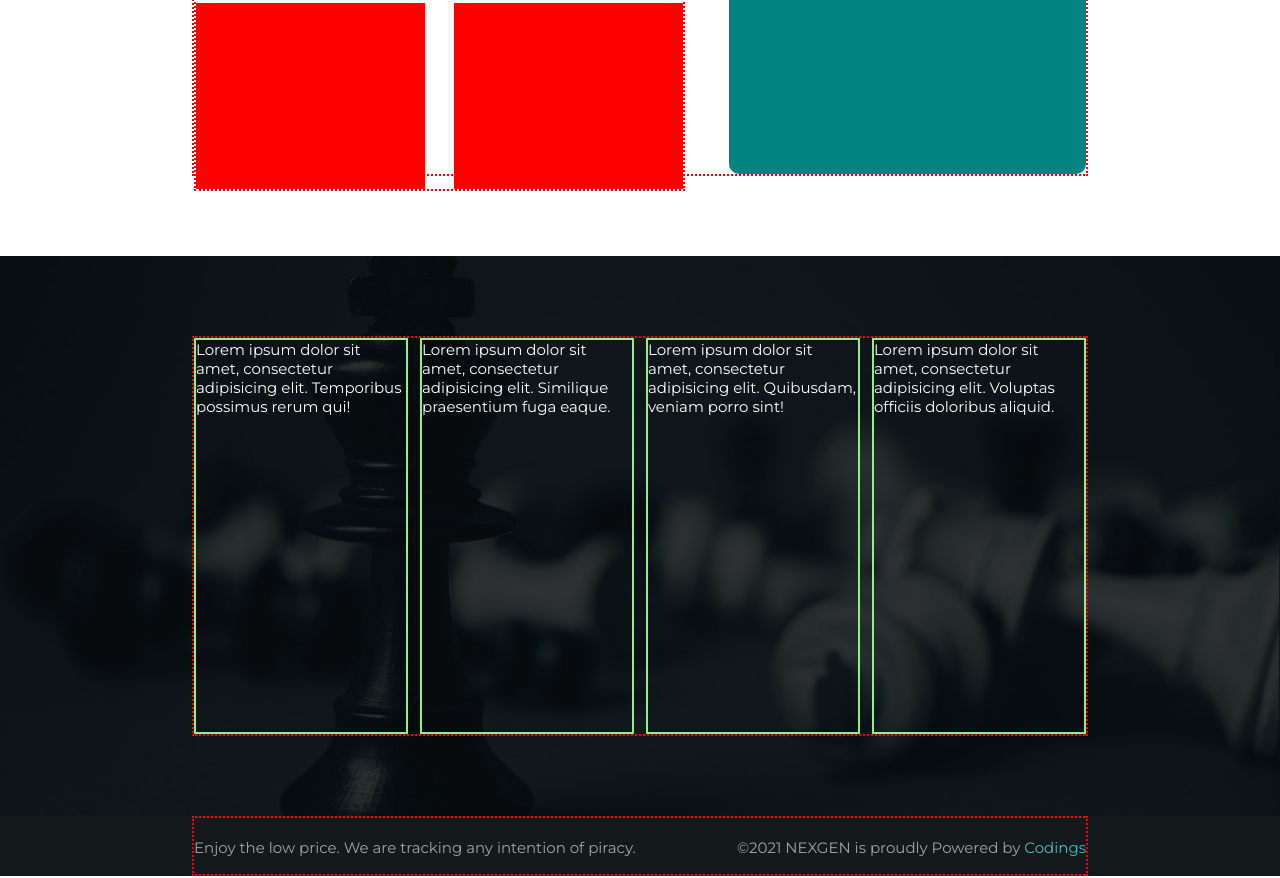
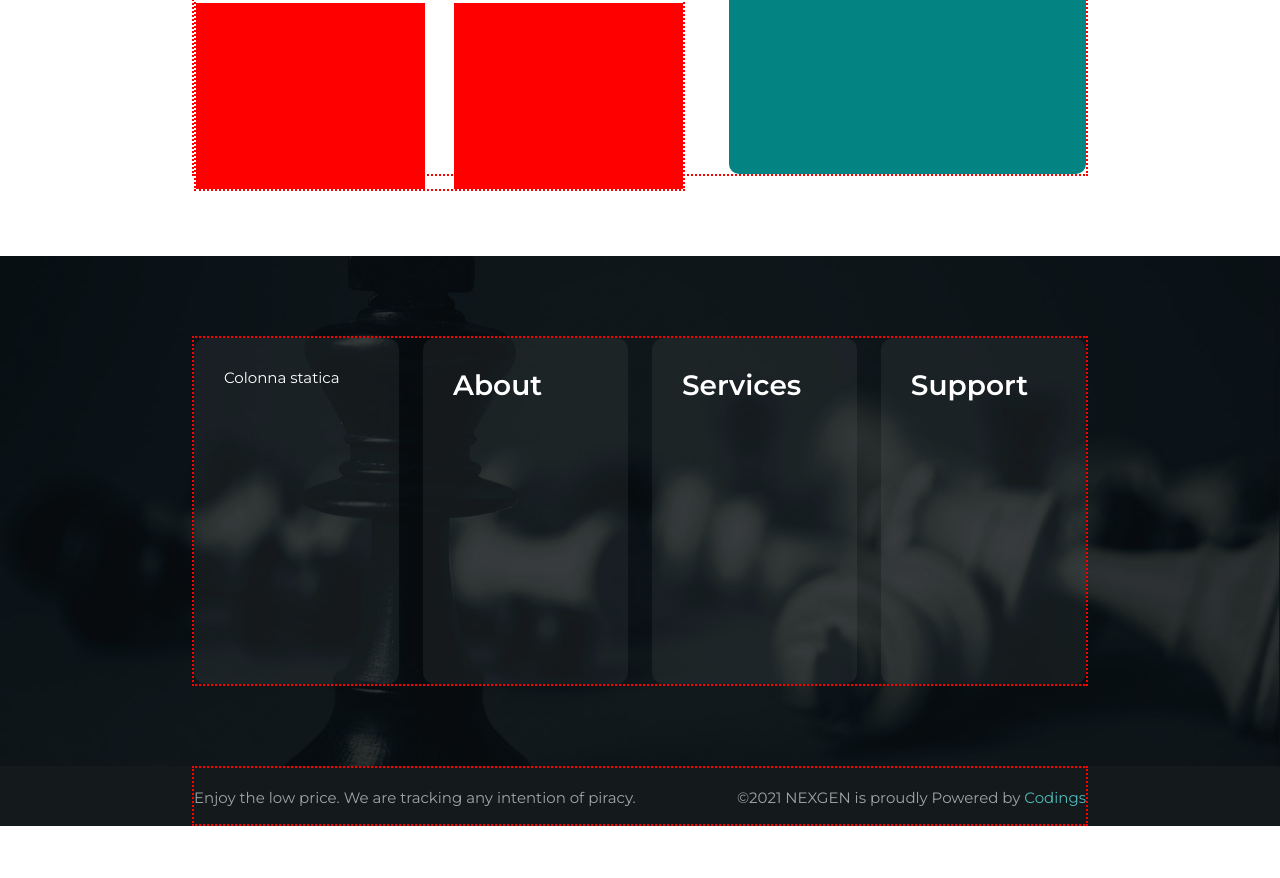
Before and after one commit to giuseppedagostino/proj-html-vuejs, a website: page index.html in a window 1280 px wide. Shown: the part 3344-4222 px from the top of the page. After the commit the page ends 4172 px from the top, so only its background shows below. Drawn offline with nearby package versions, Linux system fonts and the light colour scheme.

Commit message:
Array Vue per il Footer top

```diff
--- a/index.html
+++ b/index.html
@@ -255,10 +255,14 @@
       <!-- footer top -->
       <div class="top padding">
         <div class="container_70">
-          <div class="column">Lorem ipsum dolor sit amet, consectetur adipisicing elit. Temporibus possimus rerum qui!</div>
-          <div class="column">Lorem ipsum dolor sit amet, consectetur adipisicing elit. Similique praesentium fuga eaque.</div>
-          <div class="column">Lorem ipsum dolor sit amet, consectetur adipisicing elit. Quibusdam, veniam porro sint!</div>
-          <div class="column">Lorem ipsum dolor sit amet, consectetur adipisicing elit. Voluptas officiis doloribus aliquid.</div>
+
+          <div class="column">
+            Colonna statica
+          </div>
+
+          <div class="column" v-for="(column, index) in footerArray">
+            <h2 class="mid_subtitle">{{ column.title }}</h2>
+          </div>
         </div>
       </div>
       <!-- /footer top -->
--- a/js/main.js
+++ b/js/main.js
@@ -36,6 +36,102 @@ var app = new Vue({
       '<i class="far fa-user"></i>',
       '<button class="button_green">get in touch</button>'
     ],
+
+    // array FOOTER
+    footerArray: [
+      // prima colonna
+      {
+        title: "About",
+        links: [
+          {
+            text: "The Company",
+            link: "https://github.com/giuseppedagostino/proj-html-vuejs",
+          },
+          {
+            text: "Institutional",
+            link: "https://github.com/giuseppedagostino/proj-html-vuejs",
+          },
+          {
+            text: "Social & Events",
+            link: "https://github.com/giuseppedagostino/proj-html-vuejs",
+          },
+          {
+            text: "Innovation",
+            link: "https://github.com/giuseppedagostino/proj-html-vuejs",
+          },
+          {
+            text: "Environment",
+            link: "https://github.com/giuseppedagostino/proj-html-vuejs",
+          },
+          {
+            text: "Technology",
+            link: "https://github.com/giuseppedagostino/proj-html-vuejs",
+          },
+        ],
+      },
+
+      // seconda colonna
+      {
+        title: "Services",
+        links: [
+          {
+            text: "The Company",
+            link: "https://github.com/giuseppedagostino/proj-html-vuejs",
+          },
+          {
+            text: "Institutional",
+            link: "https://github.com/giuseppedagostino/proj-html-vuejs",
+          },
+          {
+            text: "Social & Events",
+            link: "https://github.com/giuseppedagostino/proj-html-vuejs",
+          },
+          {
+            text: "Innovation",
+            link: "https://github.com/giuseppedagostino/proj-html-vuejs",
+          },
+          {
+            text: "Environment",
+            link: "https://github.com/giuseppedagostino/proj-html-vuejs",
+          },
+          {
+            text: "Technology",
+            link: "https://github.com/giuseppedagostino/proj-html-vuejs",
+          },
+        ],
+      },
+
+      // terza colonna
+      {
+        title: "Support",
+        links: [
+          {
+            text: "The Company",
+            link: "https://github.com/giuseppedagostino/proj-html-vuejs",
+          },
+          {
+            text: "Institutional",
+            link: "https://github.com/giuseppedagostino/proj-html-vuejs",
+          },
+          {
+            text: "Social & Events",
+            link: "https://github.com/giuseppedagostino/proj-html-vuejs",
+          },
+          {
+            text: "Innovation",
+            link: "https://github.com/giuseppedagostino/proj-html-vuejs",
+          },
+          {
+            text: "Environment",
+            link: "https://github.com/giuseppedagostino/proj-html-vuejs",
+          },
+          {
+            text: "Technology",
+            link: "https://github.com/giuseppedagostino/proj-html-vuejs",
+          },
+        ],
+      },
+    ],
   },
   methods: {
 
--- a/src/partials/_footer.scss
+++ b/src/partials/_footer.scss
@@ -6,14 +6,16 @@ footer {
     background-position: center;
     background-size: cover;
     .container_70 {
-      height: 400px;
+      height: 350px;
       display: flex;
       justify-content: space-between;
       .column {
+        padding: 30px;
+        width: 23%;
+        height: 100%;
         color: white;
-        width: 24%;
-        height: 100%;
-        border: $debugBorder60;
+        background-color: rgba(150,150,150,0.1);
+        border-radius: 12px;
       }
     }
   }
```
Also changed, not shown: css/app.css.
